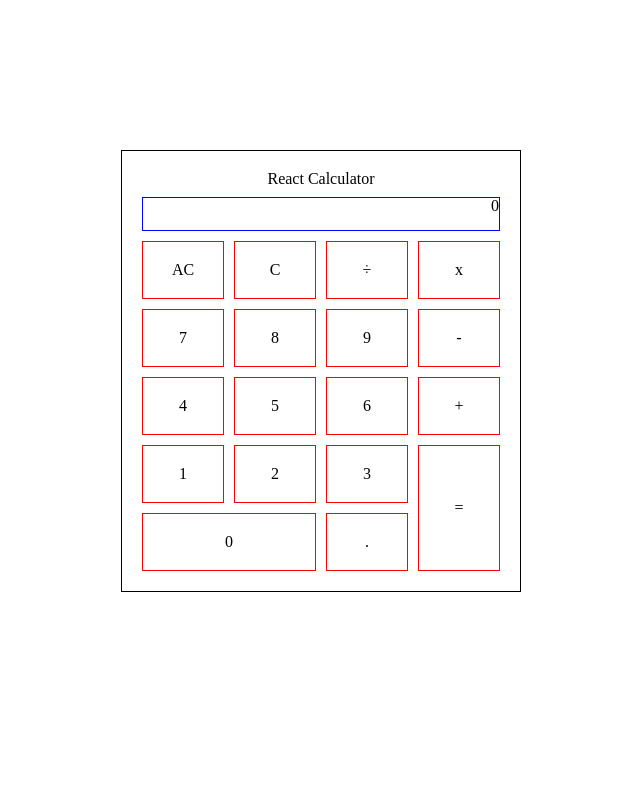
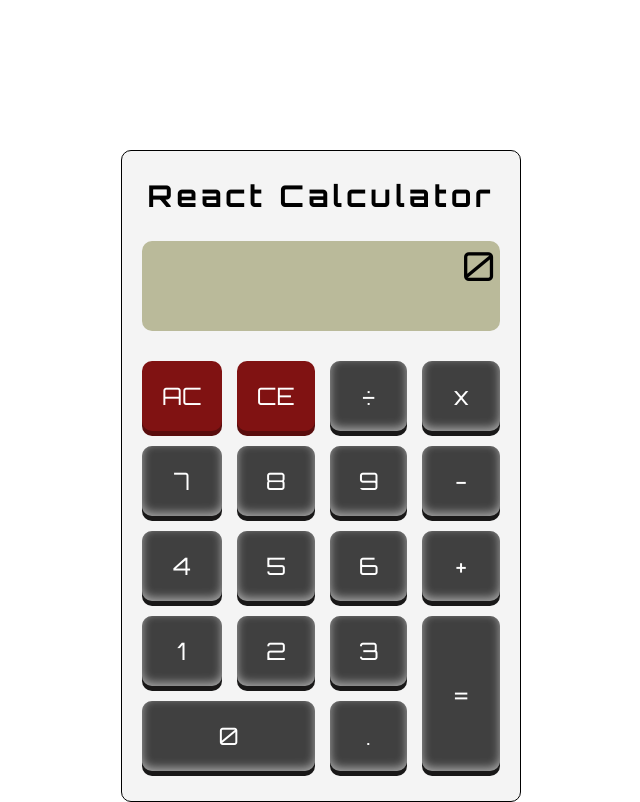
Before and after one commit to ncaron/react-calculator, a React app: page / in a window 1280 px wide. Shown: the whole page, without its empty margins (319-959 px from the left). Built offline with nearby package versions, Linux system fonts and the light colour scheme; the HTML template or start-up script is replaced by a standard one.

Commit message:
Added styles for calcultor

```diff
--- a/src/Components/Button.js
+++ b/src/Components/Button.js
@@ -3,12 +3,12 @@ import PropTypes from 'prop-types';
 
 const Button = ({button, onClick}) => {
   return (
-    <div
+    <button
       className={ `button ${button.class}` }
       value={ button.value }
       onClick={ onClick }>
       {button.name}
-    </div>
+    </button>
   );
 };
 
--- a/src/Containers/Buttons.js
+++ b/src/Containers/Buttons.js
@@ -7,7 +7,7 @@ import { buttonClick } from '../actions';
 
 const buttons = [
   { name: 'AC', value: 'ac', class: 'allClear' },
-  { name: 'C', value: 'c', class: 'clear' },
+  { name: 'CE', value: 'c', class: 'clear' },
   { name: '÷', value: '/', class: 'div' },
   { name: 'x', value: '*', class: 'mult' },
   { name: '+', value: '+', class: 'add' },
--- a/src/styles.scss
+++ b/src/styles.scss
@@ -1,46 +1,64 @@
+@import url('https://fonts.googleapis.com/css?family=Orbitron:400,500,700,900');
+
 * { box-sizing: border-box; }
 
 body {
+  font-family: 'Orbitron', sans-serif;
   margin-top: 150px;
 }
 
 .calculator {
+  background: #f4f4f4;
   width: 400px;
   margin: 0 auto;
-  padding: 20px;
+  padding: 30px 20px;
   display: grid;
-  grid-gap: 10px;
+  grid-gap: 15px;
   grid-template-columns: repeat(4, 1fr);
   grid-template-areas:
     "header header header header"
     "screen screen screen screen"
     "buttons buttons buttons buttons";
+    border-radius: 10px;
   border: 1px solid black;
 }
 
 .calcHeader {
   grid-area: header;
   text-align: center;
+  font-size: 30px;
+  letter-spacing: 4px;
+  font-weight: bold;
 }
 
 .screen {
+  background: #baba9a;
+  padding: 5px;
+  margin: 15px 0;
   grid-area: screen;
   display: grid;
   grid-template-rows: repeat(2, 1fr);
   grid-template-areas:
-    "currentResult"
+    "currentDisplay"
     "fullOP";
   text-align: right;
-  border: 1px solid blue;
+  border-radius: 10px;
 }
 
-.currentResult { grid-area: currentResult }
-.fullOP { grid-area: fullOP; }
+.currentDisplay {
+  grid-area: currentDisplay;
+  font-size: 40px;
+}
+
+.fullOP {
+  grid-area: fullOP;
+  align-self: end;
+}
 
 .buttons {
   grid-area: buttons;
   display: grid;
-  grid-gap: 10px;
+  grid-gap: 15px;
   grid-template-columns: repeat(4, 1fr);
   grid-template-areas:
     "allClear clear div mult"
@@ -51,11 +69,31 @@ body {
 }
 
 .button {
+  font-family: 'Orbitron', sans-serif;
+  background: #404040;
+  color: #fff;
+  font-size: 24px;
   display: flex;
   align-items: center;
   justify-content: center;
   padding: 20px;
-  border: 1px solid red;
+  border-radius: 10px;
+  border: none;
+  box-shadow: 0 5px #191818, 0 -3px 10px #aaa inset;
+  outline: none;
+  cursor: pointer;
+}
+
+.button:active {
+  transform: translateY(5px);
+  box-shadow: none;
+  opacity: 0.8;
+}
+
+.allClear,
+.clear {
+  background: #801212;
+  box-shadow: 0 5px #590d0d;
 }
 
 .allClear { grid-area: allClear; }
```
